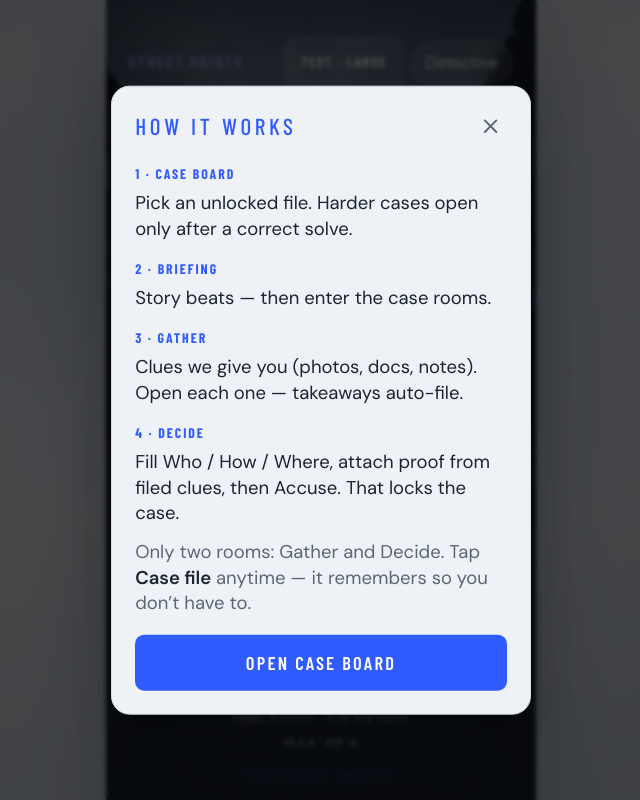
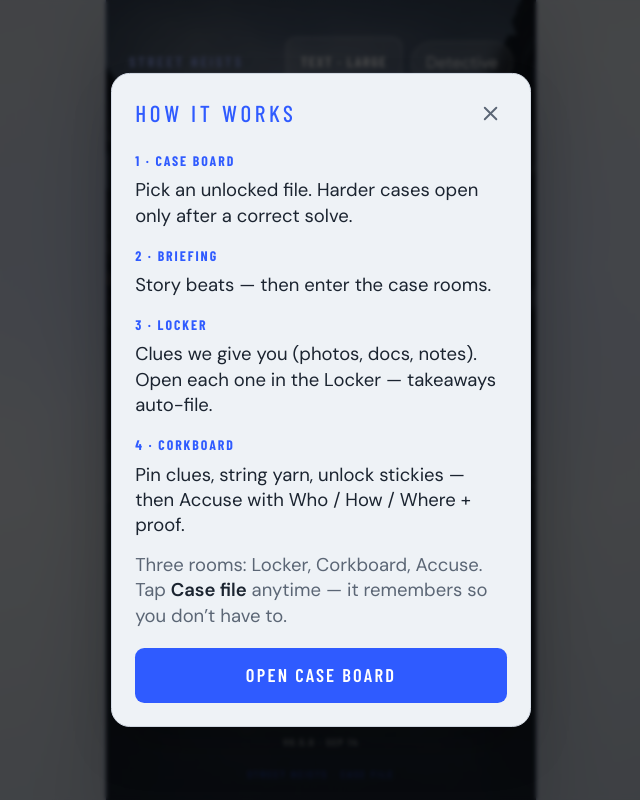
Before and after one commit to jobrandes/StreetHeists, a Next.js app: page / in a window 1280 px wide. Both pictures are taken after a click on the button "HOW IT WORKS". Shown: the whole page, without its empty margins (319-959 px from the left). Built offline with nearby package versions, Linux system fonts and the light colour scheme.

Commit message:
Ship Mosaic v0.2 corkboard: Locker | Corkboard | Accuse UX

```diff
--- a/src/app/page.tsx
+++ b/src/app/page.tsx
@@ -109,24 +109,23 @@ export default function HomeSplashPage() {
                   </li>
                   <li>
                     <span className="font-display text-xs font-bold tracking-[0.14em] text-gold uppercase">
-                      3 · Gather
+                      3 · Locker
                     </span>
                     <p className="mt-1">
-                      Clues we give you (photos, docs, notes). Open each one — takeaways auto-file.
+                      Clues we give you (photos, docs, notes). Open each one in the Locker — takeaways auto-file.
                     </p>
                   </li>
                   <li>
                     <span className="font-display text-xs font-bold tracking-[0.14em] text-gold uppercase">
-                      4 · Decide
+                      4 · Corkboard
                     </span>
                     <p className="mt-1">
-                      Fill Who / How / Where, attach proof from filed clues, then Accuse. That locks
-                      the case.
+                      Pin clues, string yarn, unlock stickies — then Accuse with Who / How / Where + proof.
                     </p>
                   </li>
                 </ol>
                 <p className="mt-3 text-base leading-snug text-muted">
-                  Only two rooms: Gather and Decide. Tap{" "}
+                  Three rooms: Locker, Corkboard, Accuse. Tap{" "}
                   <strong className="font-semibold text-ink">Case file</strong> anytime — it
                   remembers so you don’t have to.
                 </p>
```
